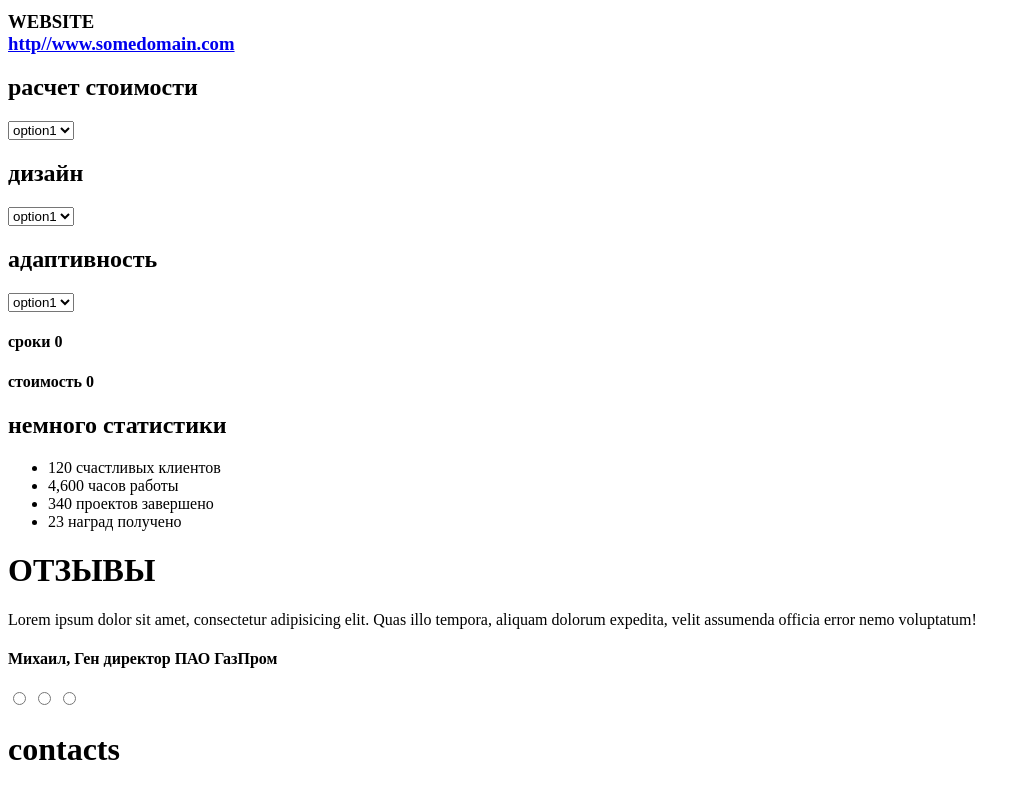
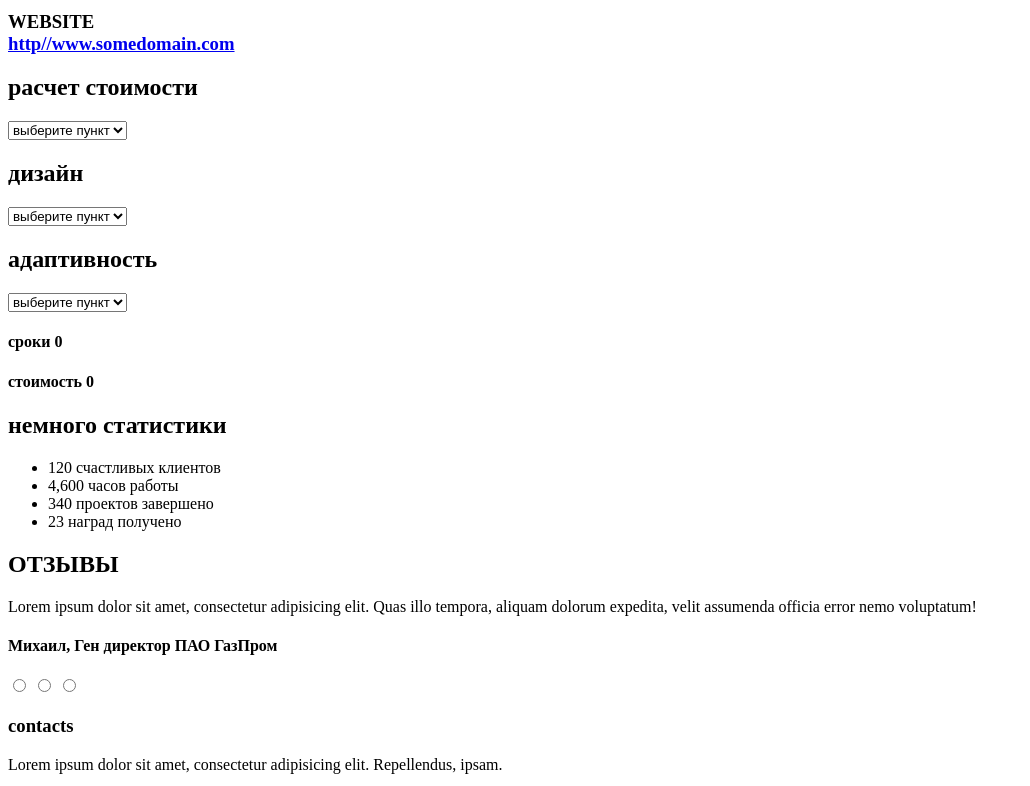
Before and after one commit to VadikBogdanov/VadikBogdanov.github.io, a plain HTML site: page src/index.html in a window 1280 px wide. Shown: the part 2260-3046 px from the top of the page, without its empty margins (0-1030 px from the left). Drawn offline with Linux system fonts and the light colour scheme.

Commit message:
исправлено домашнее задание
исправвлен блок расчет стоимости, и добалены кнопки выберите пункт

```diff
--- a/src/index.html
+++ b/src/index.html
@@ -74,21 +74,21 @@
 
         </div>
         <nav><div class="menu">
-            <h1>расчет стоимости</h1>
-             <select name="расчет стоимости" id="list" placeholder="выберите пункт">
-                 <option value="opt1">option1</option>
-                                  <option value="opt2">option2</option>
+            <h2>расчет стоимости</h2>
+             <select name="расчет стоимости" id="list" >
+                 <option value="opt1" selected disabled>выберите пункт</option>
+                                  <option value="opt2" disabled>option2</option>
             </select>
-                                     <div><h1>дизайн</h1>
+                                     <div><h2>дизайн</h2>
                                       <select name="design" id="list1" placeholder="выберите пункт">
-                                          <option value="opt1">option1</option>
+                                          <option value="opt1" selected disabled>выберите пункт</option>
                                                                                     <option value="opt2">option2</option>
 
                                       </select>
                                   </div>
-                                  <div><h1>адаптивность</h1>
+                                  <div><h2>адаптивность</h2>
                                       <select name="адаптивность" id="list1" placeholder="выберите пункт">
-                                          <option value="opt1">option1</option>
+                                          <option value="opt1" selected disabled>выберите пункт</option>
                                                                                     <option value="opt2">option2</option>
 
                                       </select>
@@ -102,7 +102,7 @@
 
             </div></nav>
             <nav><div class="menu">
-                <h1>немного статистики</h1>
+                <h2>немного статистики</h2>
             <span><ul>
                 <li>120 счастливых клиентов</li>
                                 <li>4,600 часов работы</li>
@@ -114,7 +114,7 @@
             </ul></span>
             </div></nav>
             <div>
-                <h1>ОТЗЫВЫ</h1>
+                <h2>ОТЗЫВЫ</h2>
                 <span><p>Lorem ipsum dolor sit amet, consectetur adipisicing elit. Quas illo tempora, aliquam dolorum expedita, velit assumenda officia error nemo voluptatum!</p></span>
                 <h4>
                     Михаил, Ген директор ПАО ГазПром
@@ -128,7 +128,7 @@
                 </form>
             </div>
             <div>
-                <h1>contacts</h1>
+                <h3>contacts</h3>
                 <p>Lorem ipsum dolor sit amet, consectetur adipisicing elit. Repellendus, ipsam.</p>
                 <div class="menu">
                     <ul>
```
